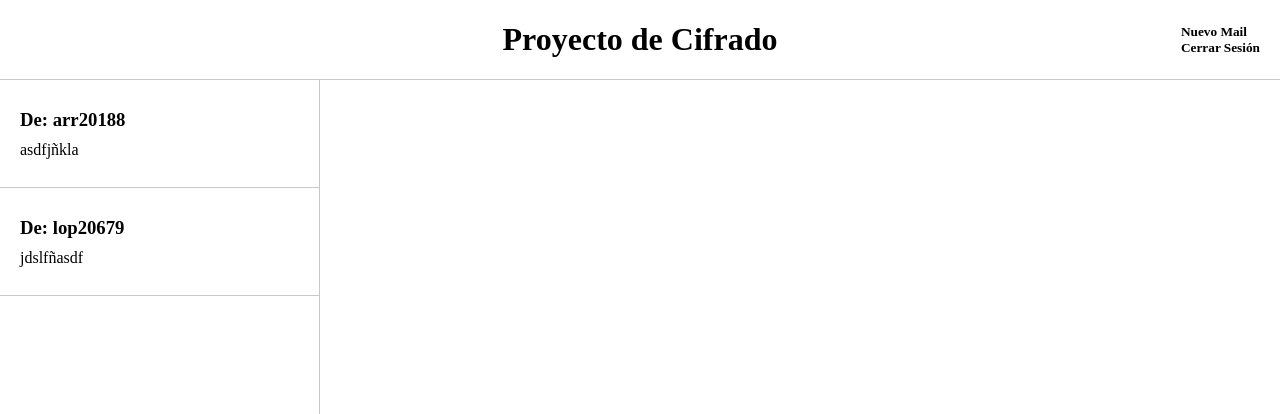
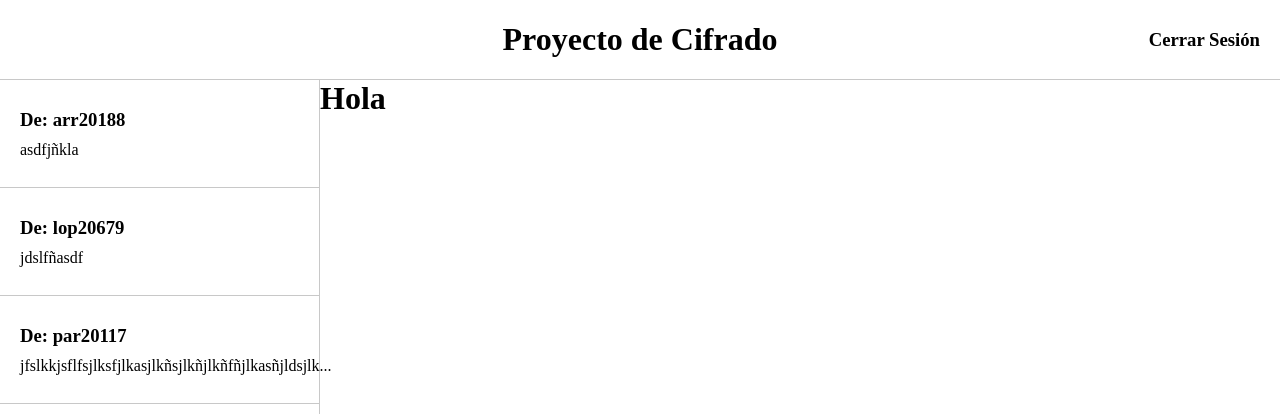
Before and after one commit to SantiagoTaracena/cipher-project-01, a React (Vite) app in the folder src/frontend/: page /mail in a window 1280 px wide. Shown: the top 414 px of the page. Built offline with nearby package versions, Linux system fonts and the light colour scheme.

Commit message:
Fixed Header

```diff
--- /dev/null
+++ b/src/frontend/src/components/Header.jsx
@@ -0,0 +1,12 @@
+import React from 'react'
+import '../styles/header.sass'
+
+const Header = () => (
+  <div className="header-container">
+    <h3 className="hidden">Cerrar Sesión</h3>
+    <h1>Proyecto de Cifrado</h1>
+    <h3>Cerrar Sesión</h3>
+  </div>
+)
+
+export default Header
--- /dev/null
+++ b/src/frontend/src/components/MailPanel.jsx
@@ -0,0 +1,15 @@
+import React from 'react'
+import '../styles/mail-panel.sass'
+
+const MailPanel = ({ emisor, receptor, content, closeMail }) => {
+  return (
+    <div className="mail-panel">
+      <h3>De: {emisor}</h3>
+      <h3>Para: {receptor}</h3>
+      <h4>{content}</h4>
+      <button onClick={() => closeMail(0)}>Close Mail</button>
+    </div>
+  )
+}
+
+export default MailPanel
--- a/src/frontend/src/pages/Mail.jsx
+++ b/src/frontend/src/pages/Mail.jsx
@@ -1,5 +1,7 @@
 import React, { useState, useEffect } from 'react'
+import Header from '../components/Header'
 import MailPreview from '../components/MailPreview'
+import MailPanel from '../components/MailPanel'
 import '../styles/mail.sass'
 
 const dummyMails = [
@@ -15,30 +17,34 @@ const dummyMails = [
     username_destino: 'tar20017',
     username_origen: 'lop20679',
   },
+  {
+    id: 2,
+    mensaje_cifrado: 'jfslkkjsflfsjlksfjlkasjlkñsjlkñjlkñfñjlkasñjldsjlkñajñlkajñlkfdsjlkñasjklfñajlsfdjñlkañjlkd',
+    username_destino: 'tar20017',
+    username_origen: 'par20117',
+  },
 ]
 
 const Mail = () => {
   const [mails, setMails] = useState([])
   const [focusedMail, setFocusedMail] = useState(0)
   const [currentMail, setCurrentMail] = useState({ id: 0, mensaje_cifrado: '', username_destino: '', username_origen: '' })
-  const [redacting, setRedacting] = useState(false)
 
   useEffect(() => {
     setMails(dummyMails)
   }, [])
 
+  const updateFocusedMail = (mail) => {
+    const mailId = mail.id
+    setFocusedMail(mailId + 1)
+    const foundMail = dummyMails.find((mail) => (mail.id === mailId))
+    setCurrentMail(foundMail)
+  }
+
   return (
     <main className="main">
       <header className="header">
-        <div style={{ visibility: 'hidden' }}>
-          <h5>Nuevo Mail</h5>
-          <h5>Cerrar Sesión</h5>
-        </div>
-        <h1>Proyecto de Cifrado</h1>
-        <div>
-          <h5 onClick={() => setRedacting(true)}>Nuevo Mail</h5>
-          <h5>Cerrar Sesión</h5>
-        </div>
+        <Header />
       </header>
       <div className="content">
         <div className="mail-list">
@@ -46,31 +52,21 @@ const Mail = () => {
             <MailPreview
               emisor={mail.username_origen}
               content={mail.mensaje_cifrado}
-              onClick={() => {
-                const mailId = mail.id
-                setFocusedMail(mailId + 1)
-                setCurrentMail(dummyMails.find((mail) => (mail.id === mailId)))
-                setRedacting(false)
-              }}
+              onClick={() => updateFocusedMail(mail)}
             />
           ))}
         </div>
         <div className="mail-content">
           {(focusedMail) ? (
-            <>
-              {(redacting) ? (
-                <h1>Hola</h1>
-              ) : (
-                <>
-                  <h1>{focusedMail}</h1>
-                  <h3>De: {currentMail.username_origen}</h3>
-                  <h3>Para: {currentMail.username_destino}</h3>
-                  <h4>{currentMail.mensaje_cifrado}</h4>
-                  <button onClick={() => setFocusedMail(0)}>Quit</button>
-                </>
-              )}
-            </>
-          ) : null}
+            <MailPanel
+              emisor={currentMail.username_origen}
+              receptor={currentMail.username_destino}
+              content={currentMail.mensaje_cifrado}
+              closeMail={setFocusedMail}
+            />
+          ) : (
+            <h1>Hola</h1>
+          )}
         </div>
       </div>
     </main>
--- /dev/null
+++ b/src/frontend/src/styles/header.sass
@@ -0,0 +1,14 @@
+@import './main'
+
+.header-container
+  width: 100%
+  height: 100%
+  padding: 20px
+  display: flex
+  flex-direction: row
+  justify-content: space-between
+  align-items: center
+  border-bottom: 1px solid $light-background-color-02
+
+  .hidden
+    visibility: hidden
--- /dev/null
+++ b/src/frontend/src/styles/mail-panel.sass
@@ -0,0 +1,10 @@
+@import './main'
+
+.mail-panel
+  display: flex
+  flex-direction: column
+  justify-content: center
+  gap: 20px
+
+  & > *
+    margin: 10px
--- a/src/frontend/src/styles/mail.sass
+++ b/src/frontend/src/styles/mail.sass
@@ -11,11 +11,6 @@
   .header
     width: 100%
     height: 10vh
-    border-bottom: 1px solid $light-background-color-02
-    display: flex
-    justify-content: space-between
-    align-items: center
-    padding: 20px
 
   .content
     width: 100%
```
